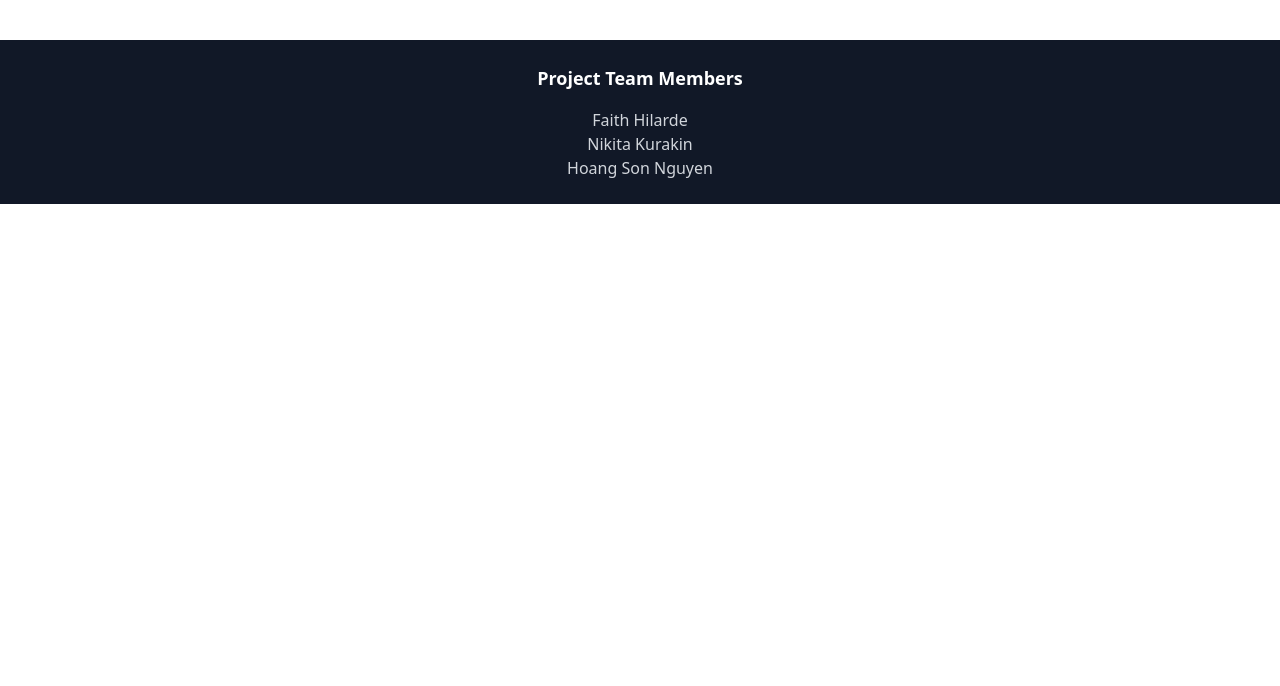
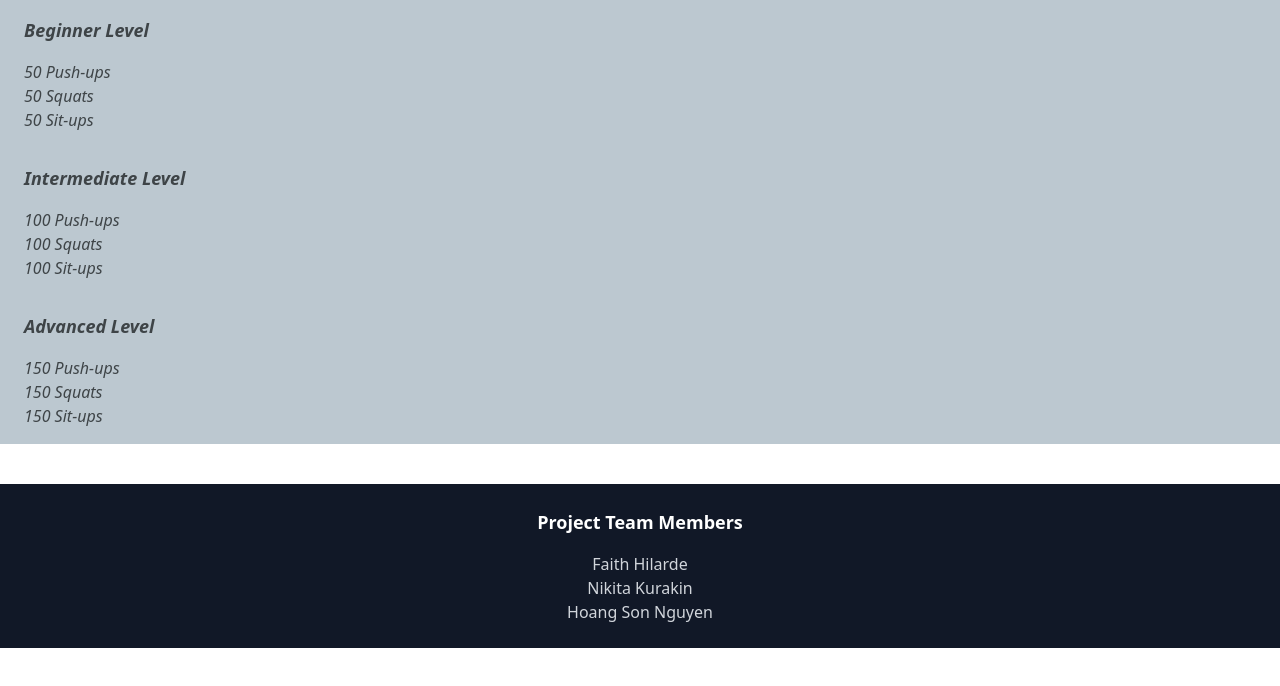
Before and after one commit to nikitakurakinGit/full-stack, a React (Vite) app in the folder gym-class-heroes/: page / in a window 1280 px wide. Shown: the top 686 px of the page. Built offline with nearby package versions, Linux system fonts and the light colour scheme.

Commit message:
Made the workout list and render in app

```diff
--- a/gym-class-heroes/src/App.tsx
+++ b/gym-class-heroes/src/App.tsx
@@ -1,10 +1,22 @@
 import './App.css'
 import Footer from './components/footer/footer';
+import WorkoutList from './components/workouts/workouts';
 
 function App() {
   return (
     <div>
+      <WorkoutList
+      title="Beginner Level"
+      workouts={["50 Push-ups", "50 Squats", "50 Sit-ups"]}/>
+      <WorkoutList
+      title="Intermediate Level"
+      workouts={["100 Push-ups", "100 Squats", "100 Sit-ups"]}/>
+      <WorkoutList
+      title="Advanced Level"
+      workouts={["150 Push-ups", "150 Squats", "150 Sit-ups"]}/>
+
       <Footer names={["Faith Hilarde","Nikita Kurakin", "Hoang Son Nguyen"]} />
+
     </div>
   );
 }
--- a/gym-class-heroes/src/components/workouts/workouts.tsx
+++ b/gym-class-heroes/src/components/workouts/workouts.tsx
@@ -0,0 +1,18 @@
+// src/components/workouts/workouts.tsx
+
+function WorkoutList({title, workouts }: {title: string; workouts: string[] }) {
+    return (
+        <section className="w-auto bg-[#bcc8d0] text-[#0c0e0e] px-6 py-4">
+            <div className="text-base text-[#3e4447] italic">
+                <h4 className="text-lg font-semibold mb-4">{title}</h4>
+                {workouts.map((w, index) => (
+                    <p key={index} className="text-base text-[#3e4447] italic">
+                        {w}
+                    </p>
+                ))}
+            </div>
+        </section>
+    );
+}
+
+export default WorkoutList;
```
